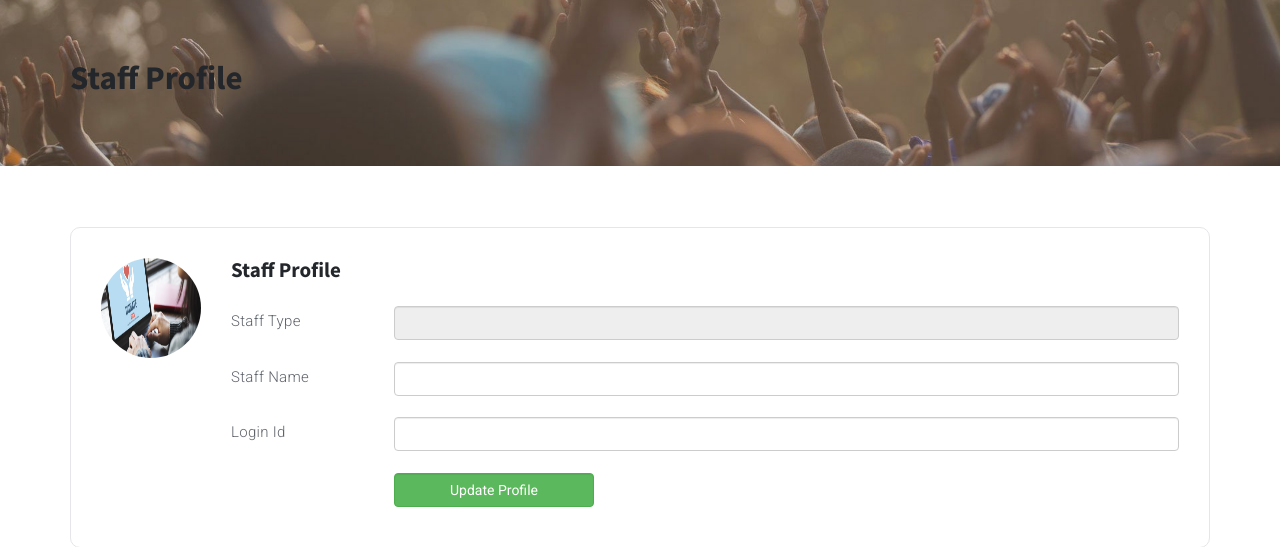
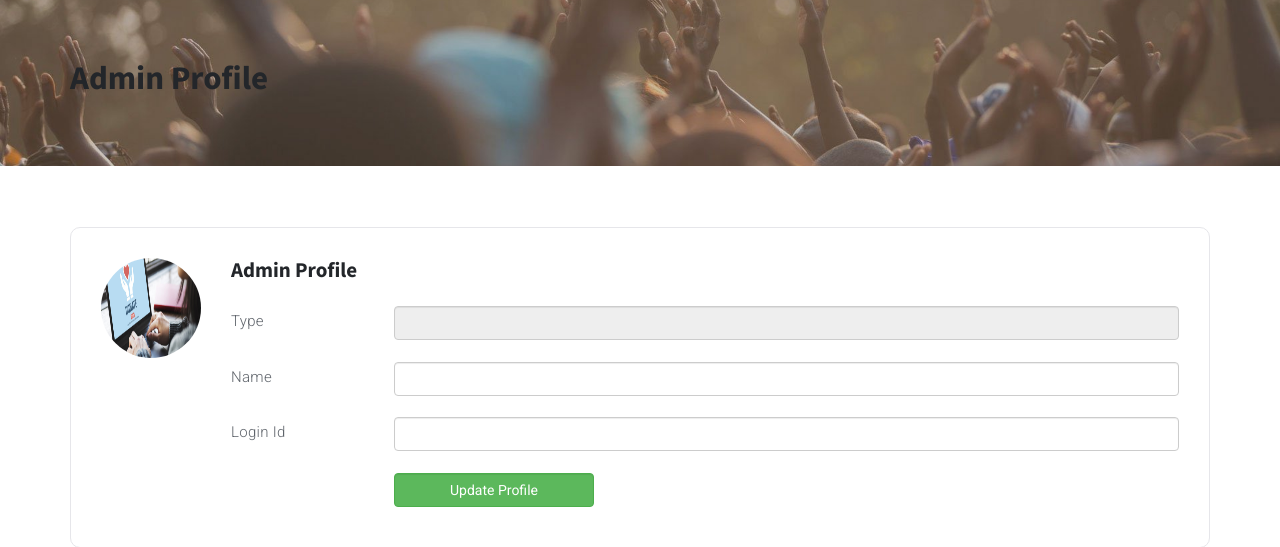
Before and after one commit to neilotpal/LOG, a PHP site: page /staffprofile.php in a window 1280 px wide. Shown: the part 60-607 px from the top of the page. Run offline with PHP 8.4, Linux system fonts and the light colour scheme; data that the repository does not hold is empty; some libraries are stand-ins or nearby versions.

Commit message:
some more changes

```diff
--- a/staffprofile.php
+++ b/staffprofile.php
@@ -36,7 +36,7 @@ if(isset($_SESSION['staff_id']))
 <div class="row">
 <div class="col-md-12">
 <div class="header-content">
-<h2>Staff Profile</h2>
+<h2>Admin Profile</h2>
 </div>
 </div>
 </div>
@@ -56,12 +56,7 @@ if(isset($_SESSION['staff_id']))
 <main id="" class="col-md-12">
 
 <div class="">
-
-
-
 <div class="">
-
-
 <div class="article-comments">
 
 <div class="media">
@@ -70,12 +65,12 @@ if(isset($_SESSION['staff_id']))
 </div>
 <div class="media-body">
 	<div class="media-heading">
-	<h4>Staff Profile</h4>
+	<h4>Admin Profile</h4>
 	</div>
 	<p>
 <form method="post" action="" onsubmit="return validateform()">
 <div class="row">
-	<div class="col-md-2" style="padding-top: 5px;">Staff Type </div>
+	<div class="col-md-2" style="padding-top: 5px;">Type </div>
 	<div class="col-md-10">
 		<input type="text" name="staff_type" id="staff_type" class="form-control" value="<?php	echo $rsedit['staff_type'];	?>" readonly>
 		<span id="errstaff_type" class="errorclass"></span>
@@ -85,7 +80,7 @@ if(isset($_SESSION['staff_id']))
 <br>
 
 <div class="row">
-	<div class="col-md-2" style="padding-top: 5px;">Staff Name </div>
+	<div class="col-md-2" style="padding-top: 5px;"> Name </div>
 	<div class="col-md-10">
 		<input type="text" name="staff_name" id="staff_name" class="form-control" value="<?php echo $rsedit['staff_name']; ?>">
 	<span id="errstaff_name" class="errorclass"></span>
@@ -138,12 +133,12 @@ function validateform()
 	$('.errorclass').html('');
 	if(document.getElementById("staff_type").value == "")
 	{
-		document.getElementById("errstaff_type").innerHTML = "Kindly select Staff Type..";
+		document.getElementById("errstaff_type").innerHTML = "Kindly select Admin Type..";
 		i=1;
 	}
 	if(document.getElementById("staff_name").value == "")
 	{
-		document.getElementById("errstaff_name").innerHTML = "Staff Name should not be empty..";
+		document.getElementById("errstaff_name").innerHTML = "Admin Name should not be empty..";
 		i=1;
 	}
 	if(document.getElementById("login_id").value == "")
```
